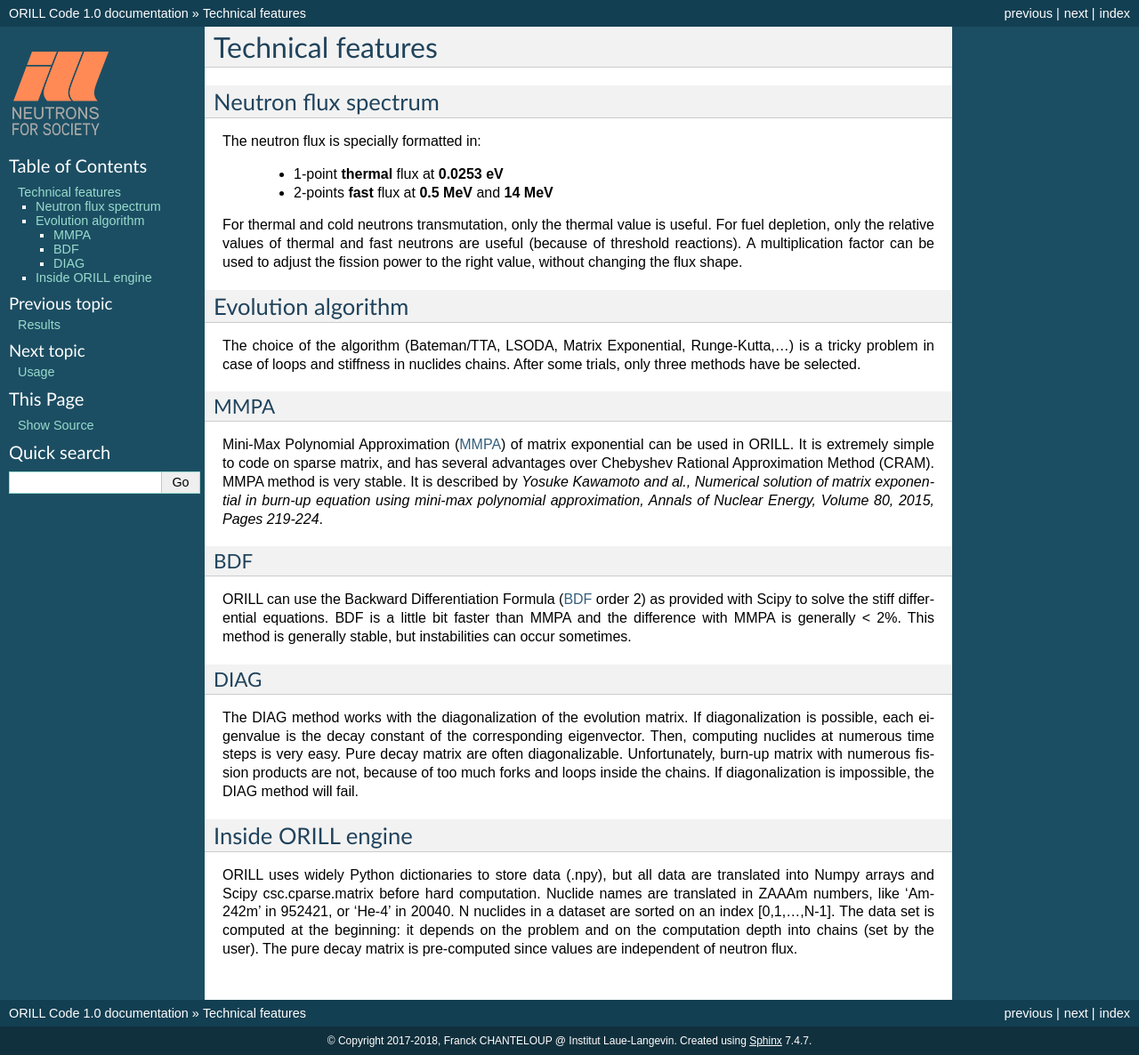
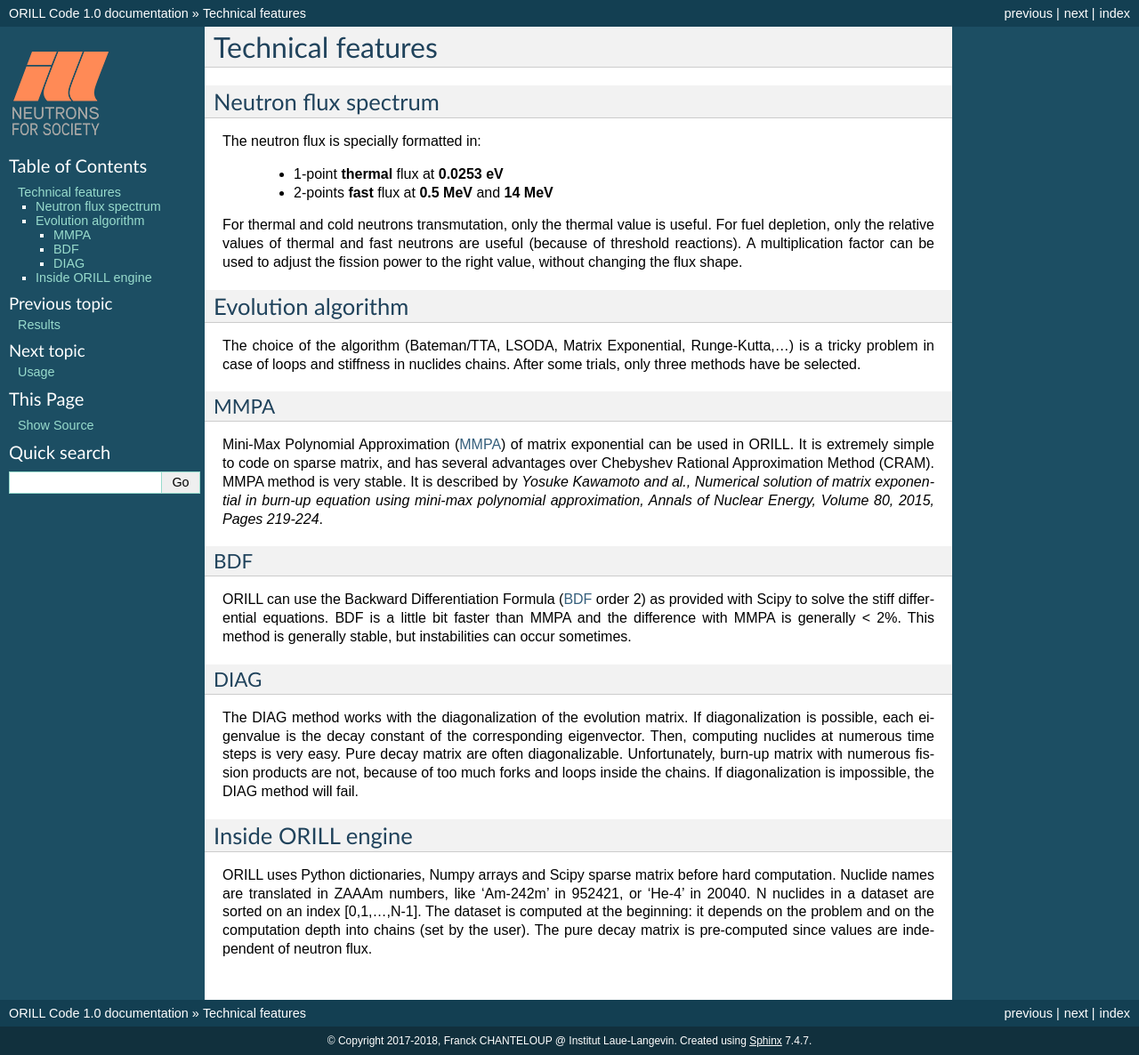
Before and after one commit to orill/orill, a Sphinx documentation site: the page built from docs/techfeatures.rst, in a window 1280 px wide. Shown: the whole page at 89% size. Built offline with Sphinx 7.4.7, drawn with Linux system fonts in a browser that asks for light colours.

Commit message:
Add files via upload

```diff
--- a/docs/techfeatures.rst
+++ b/docs/techfeatures.rst
@@ -50,8 +50,8 @@ If diagonalization is impossible, the DIAG method will fail.
 Inside ORILL engine
 -------------------
 
-ORILL uses widely Python dictionaries to store data (.npy), but all data are translated into Numpy arrays and Scipy csc.cparse.matrix before hard computation.
+ORILL uses Python dictionaries, Numpy arrays and Scipy sparse matrix before hard computation.
 Nuclide names are translated in ZAAAm numbers, like 'Am-242m' in 952421, or 'He-4' in 20040.
 N nuclides in a dataset are sorted on an index [0,1,...,N-1].
-The data set is computed at the beginning: it depends on the problem and on the computation depth into chains (set by the user).
+The dataset is computed at the beginning: it depends on the problem and on the computation depth into chains (set by the user).
 The pure decay matrix is pre-computed since values are independent of neutron flux.
```
